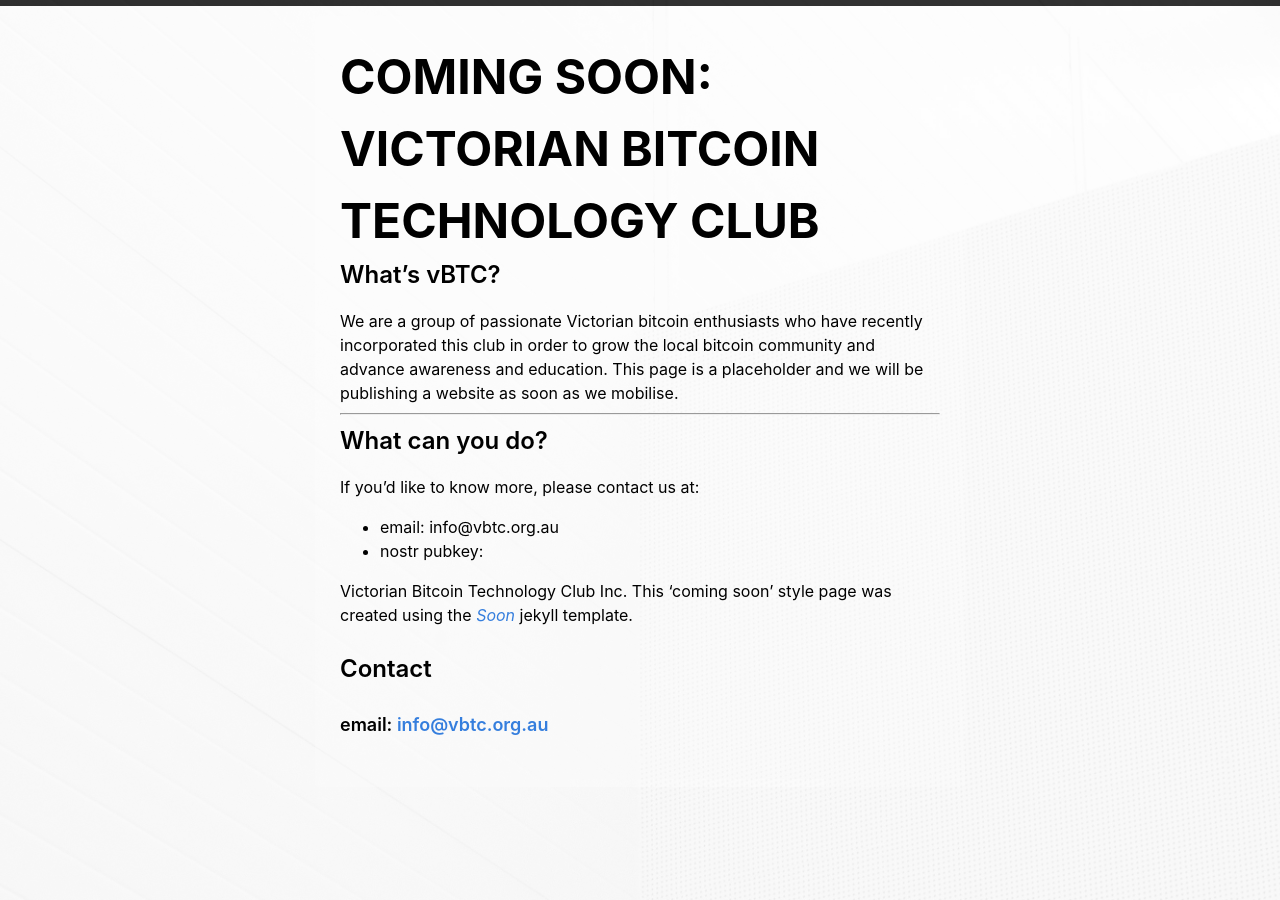
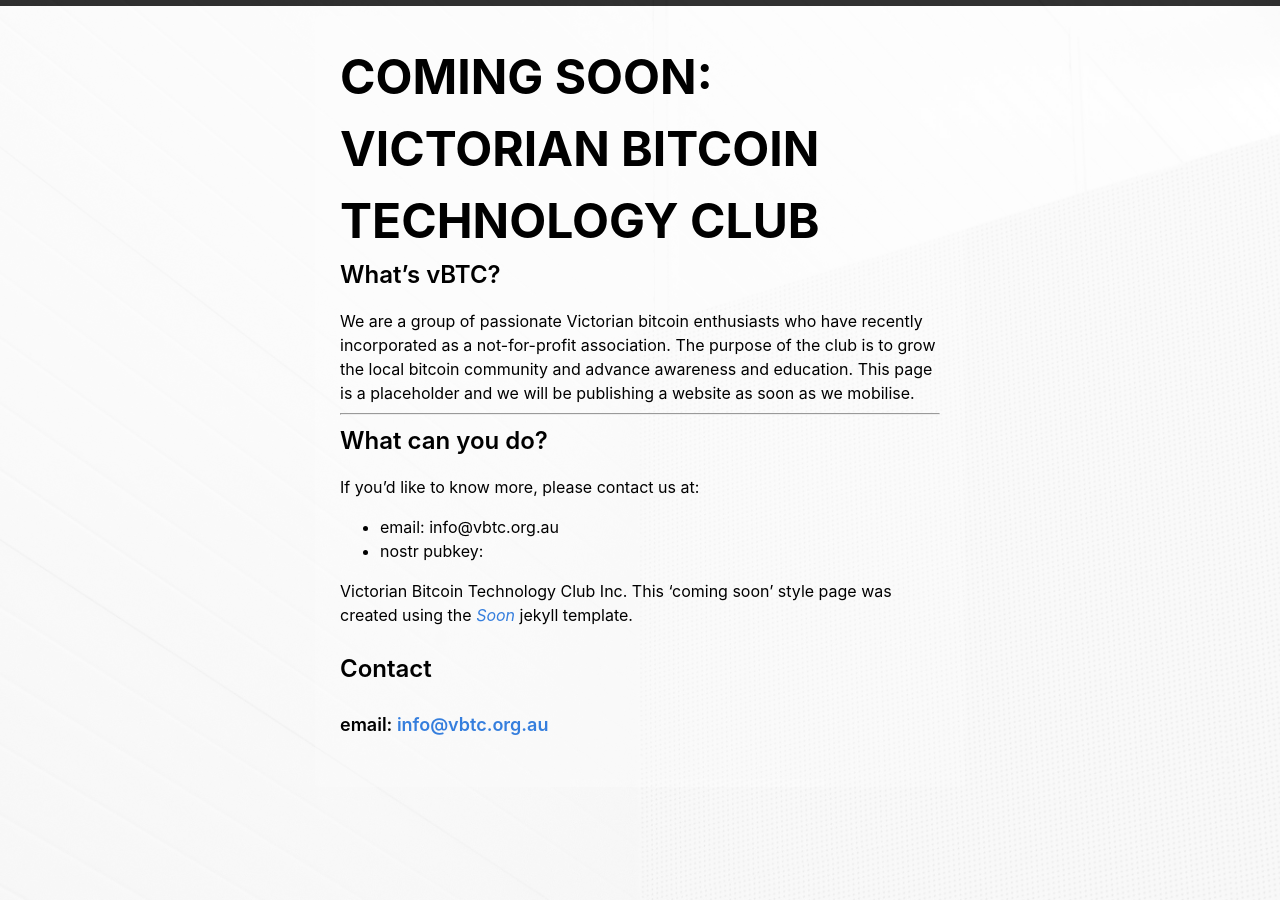
Before and after one commit to vbtc-au/coming-soon, a Jekyll site: the page built from index.md, in a window 1280 px wide. Built offline with Jekyll 4.4.1, drawn with Linux system fonts in a browser that asks for light colours; our own code applies the rules of GitHub Pages for plain Markdown files.

Commit message:
Update index.md

```diff
--- a/index.md
+++ b/index.md
@@ -3,13 +3,14 @@
 # To modify the layout, see https://jekyllrb.com/docs/themes/#overriding-theme-defaults
 
 layout: default
+date: 2023-11-09
 ---
 
 # Coming Soon: Victorian Bitcoin Technology Club
 
 ## What's vBTC?
 
-We are a group of passionate Victorian bitcoin enthusiasts who have recently incorporated this club in order to grow the local bitcoin community and advance awareness and education. This page is a placeholder and we will be publishing a website as soon as we mobilise.
+We are a group of passionate Victorian bitcoin enthusiasts who have recently incorporated as a not-for-profit association. The purpose of the club is to grow the local bitcoin community and advance awareness and education. This page is a placeholder and we will be publishing a website as soon as we mobilise.
 
 ***
 
```
